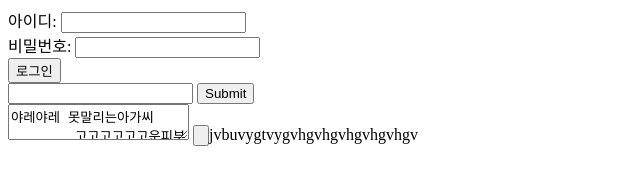
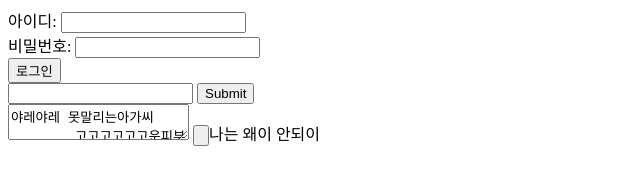
Before and after one commit to manjokbal/testRepo1, a plain HTML site: page index.html in a window 1280 px wide. Shown: the whole page, without its empty margins (0-640 px from the left). Drawn offline with Linux system fonts and the light colour scheme.

Commit message:
ㅇㄹㅇㄹ

```diff
--- a/index.html
+++ b/index.html
@@ -18,7 +18,7 @@
     <textarea>야레야레 못말리는아가씨
         고고고고고고운피부가 다 무너진 다구요</textarea>
     <input type="button" name="신청'>
-    <P>jvbuvygtvygvhgvhgvhgvhgvhgv</P>
+    <P>나는 왜이 안되이</P>
 </form>
 </body>
 </html>
```
